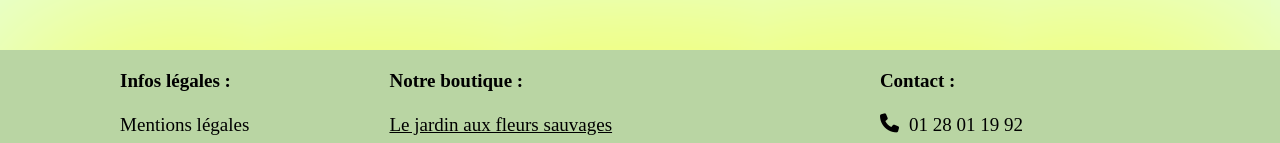
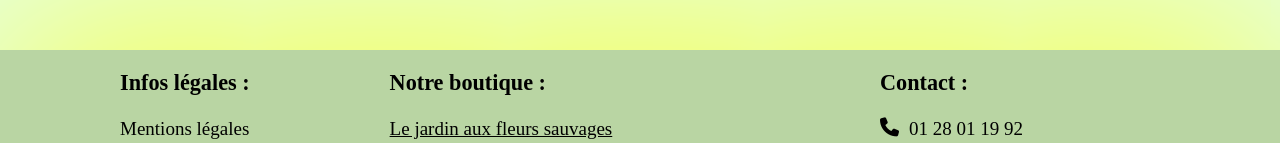
Before and after one commit to NatashaFinkel/The-flower-power-project, a React (Vite) app: page / in a window 1280 px wide. Shown: the part 270-413 px from the top of the page. Built offline with nearby package versions, Linux system fonts and the light colour scheme.

Commit message:
Ajout d'un h3 dans Footer.jsx

```diff
--- a/src/components/Footer.jsx
+++ b/src/components/Footer.jsx
@@ -6,12 +6,12 @@ function Footer() {
         <footer>
             <div itemScope itemType="https://schema.org/Organization" className="footer">
                 <div className="footer-legal-infos-div">
-                    <p>Infos légales :</p><br></br>
+                    <h3>Infos légales :</h3><br></br>
                     <p>Mentions légales</p><br></br>
                     <p>CGV</p>
                 </div>
                 <div className="footer-shop-div">
-                    <p>Notre boutique :</p><br></br>
+                    <h3>Notre boutique :</h3><br></br>
                     <p className="brand-name" itemProp="name">Le jardin aux fleurs sauvages</p>
                     <p itemProp="address" itemScope itemType="https://schema.org/PostalAddress">
                         <span itemProp="streetAddress">1 rue du petit ruisseau</span><br></br>
@@ -21,7 +21,7 @@ function Footer() {
                     <p>Ouverture du <span itemProp="openingHours" content="Mo,Tu,We,Th, Fr 10:00-7:00">lundi au vendredi, de 10h à 19h.</span></p>
                 </div>
                 <div className="footer-contact-shop-div">
-                    <p>Contact :</p><br></br>
+                    <h3>Contact :</h3><br></br>
                     <div className="footer-telephone-div">
                         <i className="fa-solid fa-phone telephone"></i>
                         <p itemProp="telephone">01 28 01 19 92</p><br></br>
```
